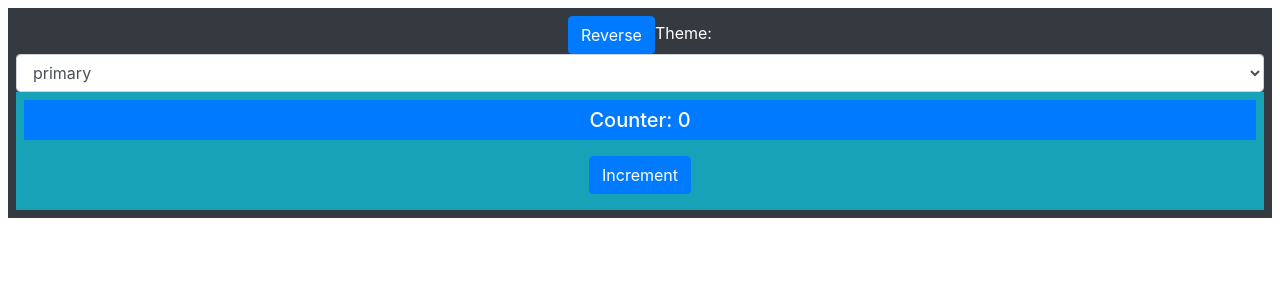
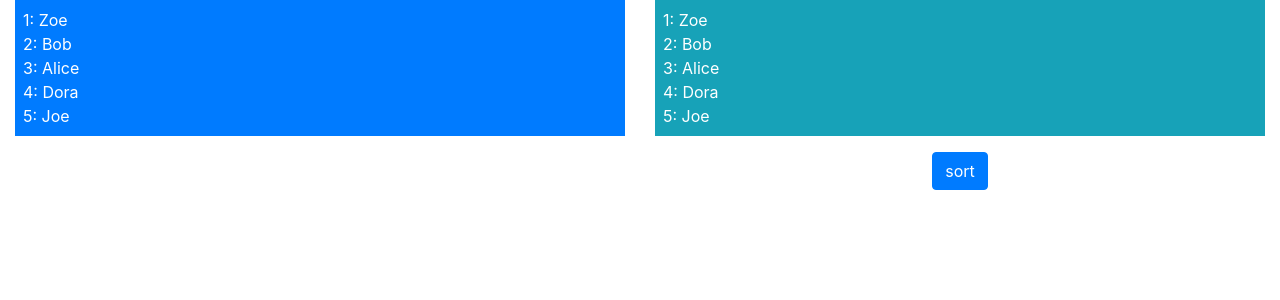
Before and after one commit to mannue/study, a React (Create React App) app in the folder composition/: page / in a window 1280 px wide. Shown: the top 300 px of the page. Built offline with nearby package versions, Linux system fonts and the light colour scheme.

Commit message:
14장 특성화 컴포넌트 520까지 완료!

```diff
--- a/composition/src/App.js
+++ b/composition/src/App.js
@@ -2,6 +2,8 @@ import React, { useState } from "react";
 import Message from "./Message";
 import ActionButton from "./ActionButton";
 import { ThemeSelector } from "./ThemeSelector";
+import GeneralList from "./GeneralList";
+import SortedList from "./SortedList";
 
 function App() {
   const [counter, setCounter] = useState(0);
@@ -10,6 +12,7 @@ function App() {
   const incrementCounter = (event) => {
     setCounter(counter + 1);
   };
+  /*
   return (
     <div className="m-2 text-center">
       <ThemeSelector>
@@ -21,6 +24,19 @@ function App() {
         />
       </ThemeSelector>
     </div>
+  );*/
+
+  return (
+      <div className="container-fluid">
+        <div className="row">
+          <div className="col-6">
+            <GeneralList list={names} theme="primary"/>
+          </div>
+          <div className="col-6">
+            <SortedList list={ names} />
+          </div>
+        </div>
+      </div>
   );
 }
 
--- a/composition/src/SortedList.js
+++ b/composition/src/SortedList.js
@@ -12,7 +12,7 @@ class SortedList extends Component {
     }
 
     getList() {
-        return this.state.sort ? [...this.props.list].reverse() : this.props.list
+        return this.state.sort ? [...this.props.list].sort() : this.props.list
     }
 
     toggleSort = () => {
```
